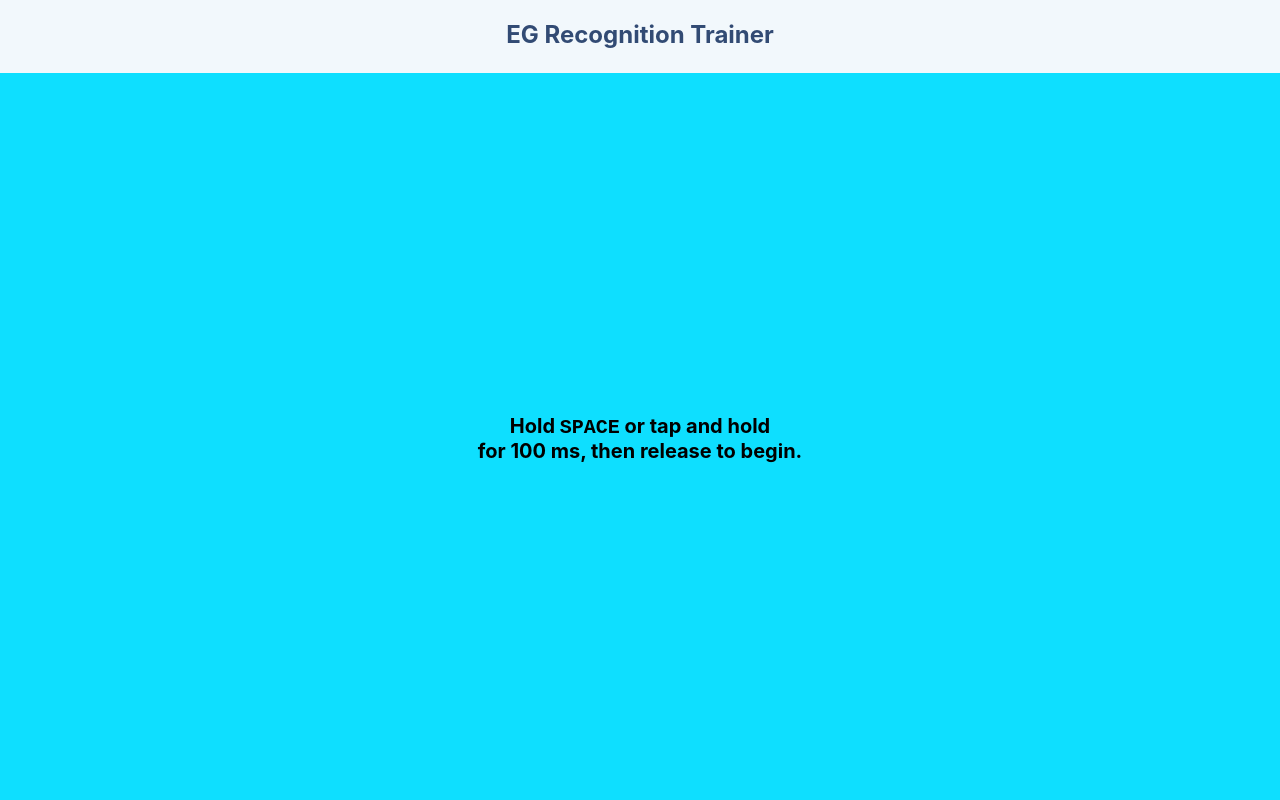
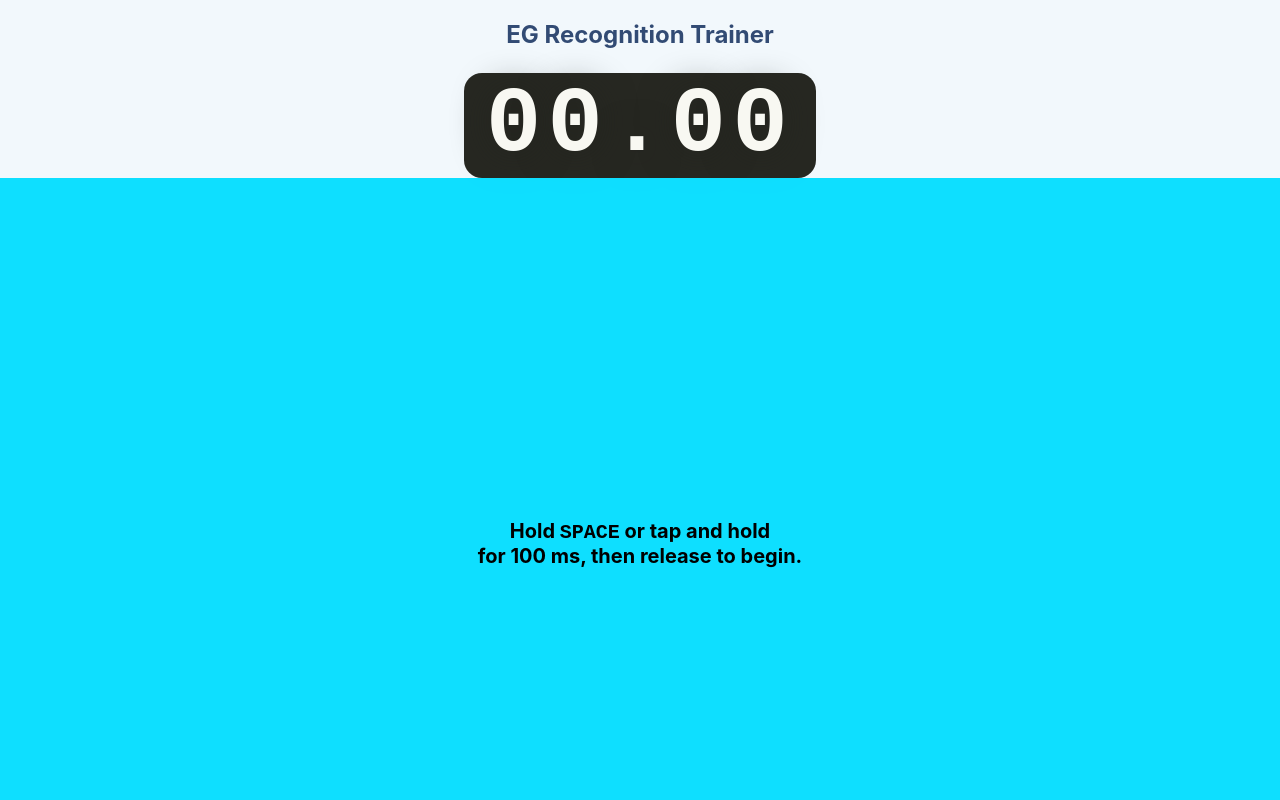
Before and after one commit to Ayator/2x2-FF-EG-OneLook, a React (Create React App) app in the folder frontend/: page /eg-trainer in a window 1280 px wide. Shown: the top 800 px of the page. Built offline with nearby package versions, Linux system fonts and the light colour scheme.

Commit message:
EGTimer implemented

```diff
--- a/frontend/src/EGIdlePhase.js
+++ b/frontend/src/EGIdlePhase.js
@@ -44,7 +44,7 @@ export default function EGIdlePhase({ onBegin, lastResult }) {
         if (e.code === "Space") {
             holdActiveRef.current = true;
             timerRef.current = setTimeout(() => {
-            if (holdActiveRef.current) setReadyToAdvance(true);
+                if (holdActiveRef.current) setReadyToAdvance(true);
             }, HOLD_TIME_MS);
             e.preventDefault();
         }
@@ -61,8 +61,8 @@ export default function EGIdlePhase({ onBegin, lastResult }) {
         window.addEventListener("keydown", onKeyDown);
         window.addEventListener("keyup", onKeyUp);
         return () => {
-        window.removeEventListener("keydown", onKeyDown);
-        window.removeEventListener("keyup", onKeyUp);
+            window.removeEventListener("keydown", onKeyDown);
+            window.removeEventListener("keyup", onKeyUp);
         };
     }, [readyToAdvance, onBegin]);
 
@@ -110,15 +110,6 @@ export default function EGIdlePhase({ onBegin, lastResult }) {
                 />
             )}
             <div style={{ textAlign: "center" }}>
-                {lastResult && (
-                    <div>
-                        <strong>
-                            {lastResult.time ? "Time" : "Time"}
-                        </strong>
-                        <br />
-                        {lastResult.oll} {lastResult.orientation} {lastResult.pll} <br />
-                    </div>
-                )}
                 <p>
                     <b>Hold <kbd>SPACE</kbd> or tap and hold<br/>for {HOLD_TIME_MS} ms, then release to begin.</b>
                 </p>
--- a/frontend/src/EGRecognitionTrainer.js
+++ b/frontend/src/EGRecognitionTrainer.js
@@ -3,6 +3,7 @@ import EGIdlePhase from "./EGIdlePhase";
 import EGSequenceRenderer from "./EGSequenceRenderer";
 import EGAnswerOLL from "./EGAnswerOLL";
 import EGAnswerPLL from "./EGAnswerPLL";
+import EGTimer from "./EGTimer";
 
 import KeybindingsOverlay from "./utils/KeybindingsOverlay";
 import { useOrientation } from "./hooks/useOrientation";
@@ -93,6 +94,9 @@ export default function EGRecognitionTrainer({ duration = 0.5, pause = 0.25 }) {
     const [selectedOrientation, setSelectedOrientation] = useState("F");
     const [selectedPLL, setSelectedPLL] = useState("VANILLA");
     const orientation = useOrientation();
+    // timer
+    const [timerRunning, setTimerRunning] = useState(false);
+    const [timerResetKey, setTimerResetKey] = useState(0);
 
     function handleBegin() {
         if (phase !== "idle") return;
@@ -102,6 +106,17 @@ export default function EGRecognitionTrainer({ duration = 0.5, pause = 0.25 }) {
         setSeqStep(0);
         setPhase("showing");
     }
+
+    useEffect(() => {
+        if (phase === "showing") {
+            // When "showing" phase begins (start timer)
+            setTimerRunning(true);
+            setTimerResetKey(k => k + 1); // reset timer for new round
+        } else if (phase === "idle" && lastResult) {
+            // When user finishes the correct answer, stop the timer
+            setTimerRunning(false);
+        }
+    }, [phase]);
 
     // Show next sequence or transition to answer
     useEffect(() => {
@@ -147,6 +162,7 @@ export default function EGRecognitionTrainer({ duration = 0.5, pause = 0.25 }) {
             alignItems: "center", justifyContent: "center"
         }}>
             <h2 style={{ color: "#324b74", marginBottom: "24px" }}>EG Recognition Trainer</h2>
+            <EGTimer running={timerRunning} resetKey={timerResetKey} />
             {phase === "idle" && (
                 <EGIdlePhase
                     onBegin={handleBegin}
@@ -154,11 +170,13 @@ export default function EGRecognitionTrainer({ duration = 0.5, pause = 0.25 }) {
                 />
             )}
             {phase === "showing" && (
+                <>
                 <EGSequenceRenderer
                     caseObj={caseObj}
                     colors={colors}
                     seqStep={seqStep}
                 />
+                </>
             )}
             {phase === "answer" && (
                 /* Responsive flex for answer section */
--- /dev/null
+++ b/frontend/src/EGTimer.js
@@ -0,0 +1,69 @@
+import React, { useEffect, useRef, useState } from "react";
+
+// Monokai-like default
+const MONOKAI_COLORS = {
+    digits: "#f8f8f2",
+    background: "#272822", // or "#272822" if you want a card
+    shadow: "#23241f"
+};
+
+export default function EGTimer({
+    running = false,
+    resetKey = 0, // Use this to force timer reset from parent
+    fontSize = 92,
+    themeColors = MONOKAI_COLORS,
+    shadow = true
+}) {
+    const [time, setTime] = useState(0);
+    const intervalRef = useRef();
+
+    // Handle running
+    useEffect(() => {
+        if (running) {
+        intervalRef.current = setInterval(() => {
+            setTime((t) => t + 10);
+        }, 10);
+        } else {
+        clearInterval(intervalRef.current);
+        }
+        return () => clearInterval(intervalRef.current);
+    }, [running]);
+
+    // Handle reset
+    useEffect(() => {
+        setTime(0);
+    }, [resetKey]);
+
+    // Format MM:SS.CS
+    const mm = String(Math.floor((time / 60000) % 60)).padStart(2, '0');
+    const ss = String(Math.floor((time / 1000) % 60)).padStart(2, '0');
+    const cs = String(Math.floor((time / 10) % 100)).padStart(2, '0');
+
+    // Compose the timer string:
+    let timerText = "";
+    if (mm > 0) {
+        timerText += String(mm).padStart(2, '0') + ":";
+    }
+    timerText += `${ss}.${cs}`;
+
+    return (
+        <div style={{
+        background: themeColors.background,
+        borderRadius: 18,
+        padding: "0 22px",
+        textAlign: "center"
+        }}>
+        <span style={{
+            fontFamily: "monospace, monospace",
+            fontSize,
+            fontWeight: 800,
+            color: themeColors.digits,
+            textShadow: shadow ? `0 2px 36px ${themeColors.shadow}` : undefined,
+            letterSpacing: "0.07em",
+            userSelect: "none"
+        }}>
+            {timerText}
+        </span>
+        </div>
+    );
+}
```
